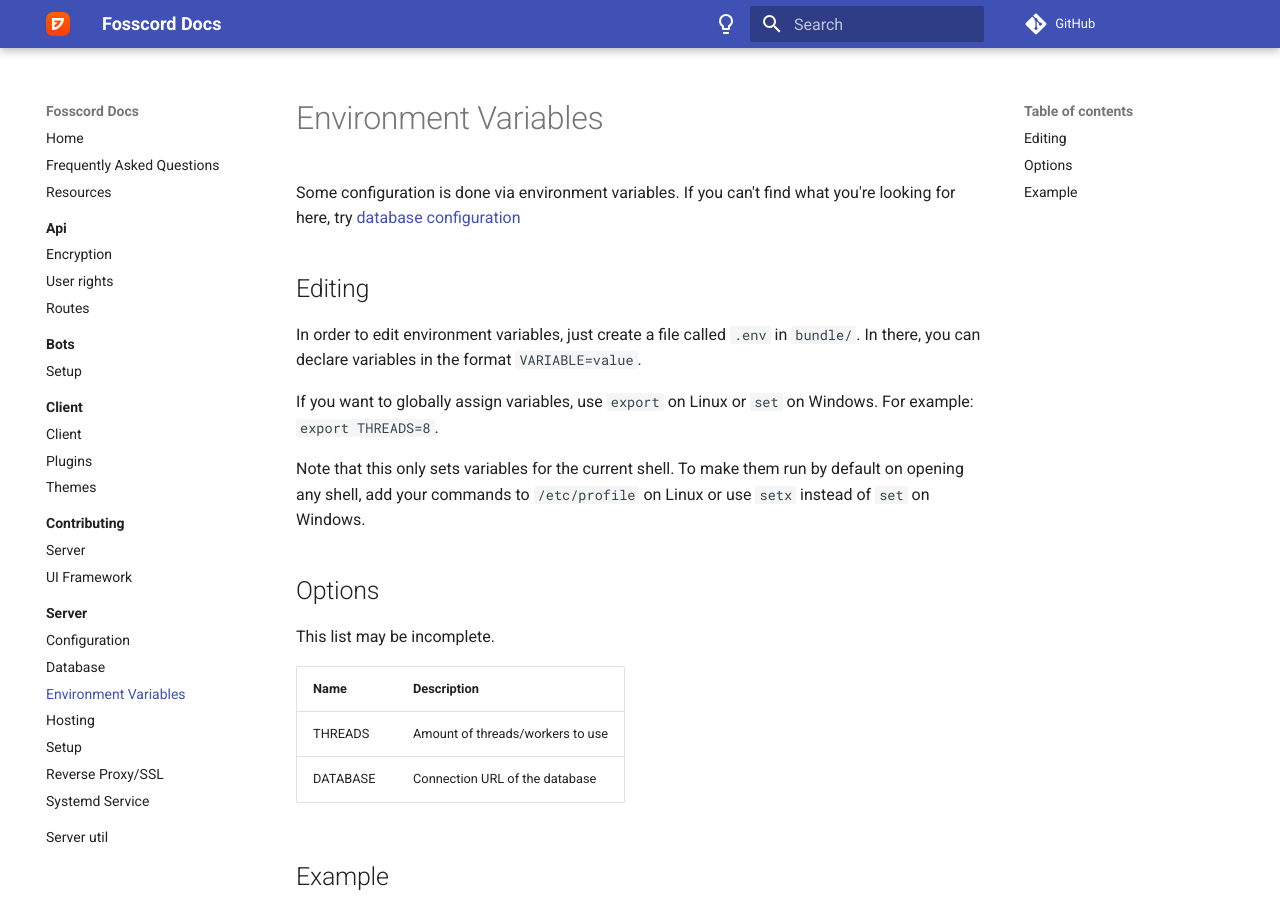
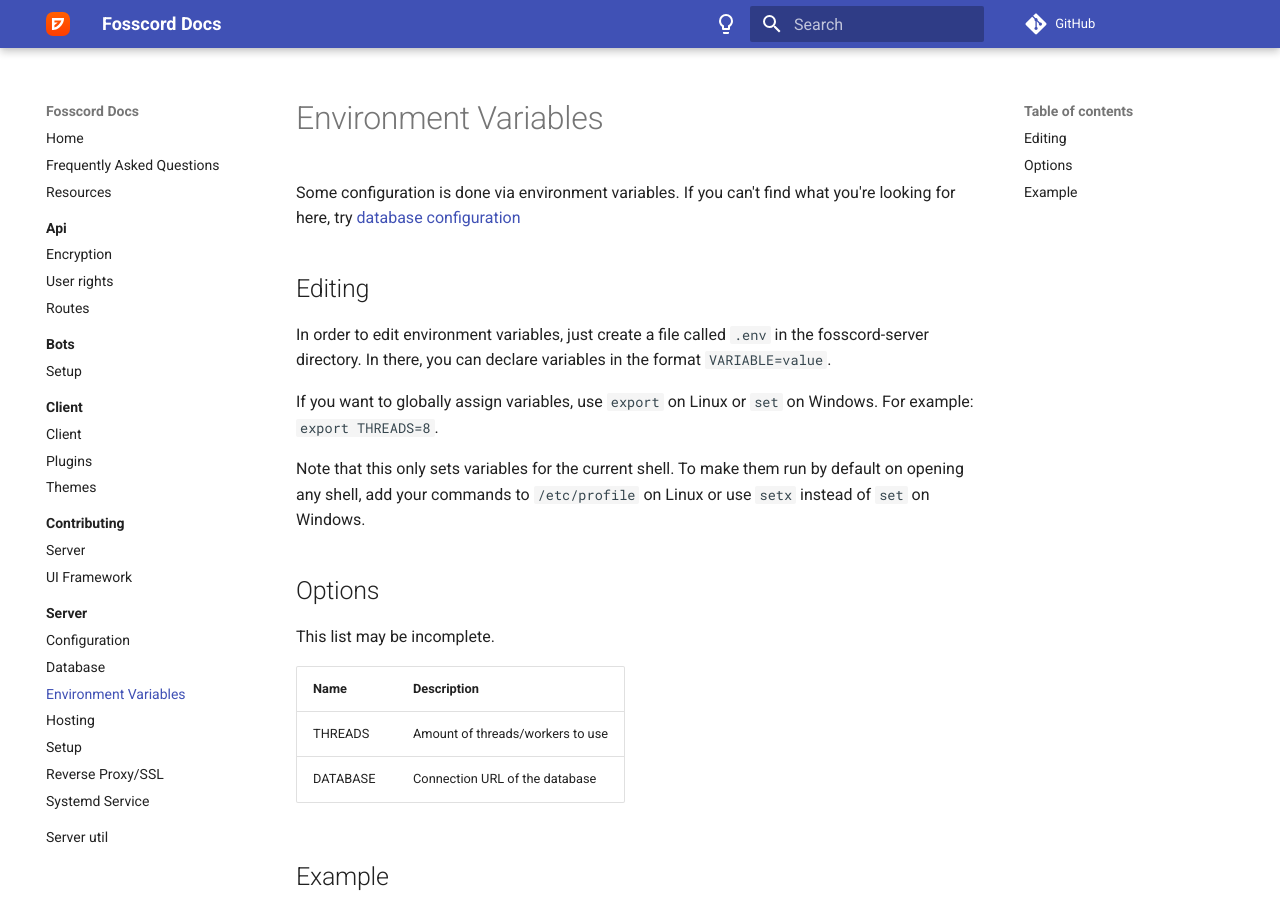
Before and after one commit to spacebarchat/docs, an MkDocs documentation site: the page built from docs/server/env.md, in a window 1280 px wide and 900 px high. Built offline with MkDocs 1.6.1 and Material for MkDocs 9.7.7, drawn with Linux system fonts in a browser that asks for light colours; comment, search, counter and statistics services are not loaded.

Commit message:
Remove bundle references

```diff
--- a/docs/server/env.md
+++ b/docs/server/env.md
@@ -4,7 +4,7 @@
 
 ## Editing
 
-In order to edit environment variables, just create a file called ``.env`` in ``bundle/``. In there, you can declare variables in the format ``VARIABLE=value``.
+In order to edit environment variables, just create a file called ``.env`` in the fosscord-server directory. In there, you can declare variables in the format ``VARIABLE=value``.
 
 If you want to globally assign variables, use `export` on Linux or `set` on Windows.
 For example: `export THREADS=8`.
```
Also changed, not shown: docs/server/setup.md (+2 -3 lines), docs/server/systemd.md (+1 -1 lines).
